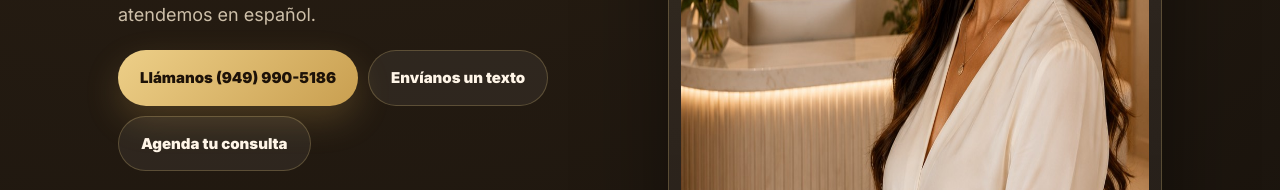
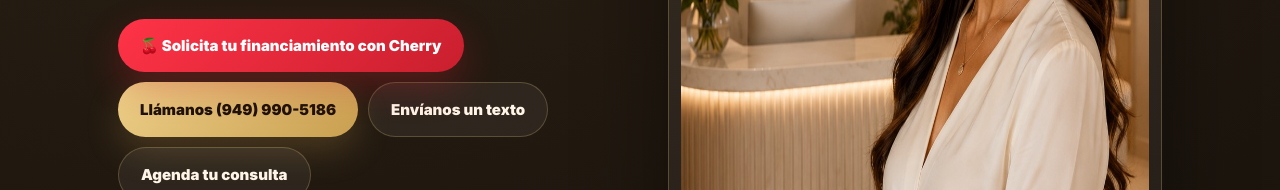
Before and after one commit to prestigemarketingusa/nhwl-visit, a plain HTML site: page estetica/index.html in a window 1280 px wide. Shown: the part 596-786 px from the top of the page. Drawn offline with nearby package versions, Linux system fonts and the light colour scheme; a web font is replaced by a local one.

Commit message:
NHA LPs: deep-red wobbling 'Apply with Cherry' buttons -> pay.withcherry.com/new-hope-aesthetics (EN+ES, CherryApply pixel event)
Co-Authored-By: Claude Fable 5 <noreply@anthropic.com>

```diff
--- a/estetica/index.html
+++ b/estetica/index.html
@@ -75,6 +75,9 @@ section.therapy{padding:30px 0;border-top:1px solid rgba(237,207,136,.12);scroll
   .stickyBar{display:flex}
   .navPhone{display:none}
 }
+.btn.cherry{background:linear-gradient(135deg,#ff3347,#c91f2e);color:#fff;box-shadow:0 14px 36px rgba(201,31,46,.32);animation:cherryWobble 3.6s ease-in-out infinite}
+@keyframes cherryWobble{0%,86%,100%{transform:rotate(0)}88%{transform:rotate(-2.5deg) scale(1.02)}90%{transform:rotate(2.5deg) scale(1.02)}92%{transform:rotate(-2deg)}94%{transform:rotate(1.5deg)}96%{transform:rotate(0)}}
+@media (prefers-reduced-motion: reduce){.btn.cherry{animation:none}}
 </style>
 </head>
 <body>
@@ -90,6 +93,7 @@ section.therapy{padding:30px 0;border-top:1px solid rgba(237,207,136,.12);scroll
       <h1 class="h1">Luce renovada. <em>Siéntete segura.</em></h1>
       <p class="sub">Botox® y Xeomin®, láser CoolPeel®, faciales de lujo y mucho más — con profesionales certificados en un ambiente tranquilo y dirigido por médicos en New Hope Aesthetics. Te atendemos en español.</p>
       <div class="ctaRow">
+        <a class="btn cherry" href="https://pay.withcherry.com/new-hope-aesthetics" target="_blank" rel="noopener" onclick="if(window.fbq){fbq('trackCustom','CherryApply');}">🍒 Solicita tu financiamiento con Cherry</a>
         <a class="btn primary" href="tel:+19499905186">Llámanos (949) 990-5186</a>
         <a class="btn dark" href="sms:+19499905186">Envíanos un texto</a>
         <a class="btn dark" href="https://www.newhopeaesthetics.com/booking" target="_blank" rel="noopener">Agenda tu consulta</a>
@@ -183,6 +187,7 @@ section.therapy{padding:30px 0;border-top:1px solid rgba(237,207,136,.12);scroll
         <h2>Cuéntanos qué te interesa — nosotros nos encargamos del resto.</h2>
         <p>Déjanos tus datos y el tratamiento que te llama la atención. Nuestro equipo te contactará para agendar tu consulta gratuita. ¿Prefieres hablar ahora mismo? Te atendemos en español.</p>
         <div class="ctaRow">
+        <a class="btn cherry" href="https://pay.withcherry.com/new-hope-aesthetics" target="_blank" rel="noopener" onclick="if(window.fbq){fbq('trackCustom','CherryApply');}">🍒 Solicita tu financiamiento con Cherry</a>
           <a class="btn primary" href="tel:+19499905186">Llámanos (949) 990-5186</a>
           <a class="btn dark" href="sms:+19499905186">Envíanos un texto</a>
         </div>
```
Also changed, not shown: aesthetics/index.html (+5 -0 lines).
